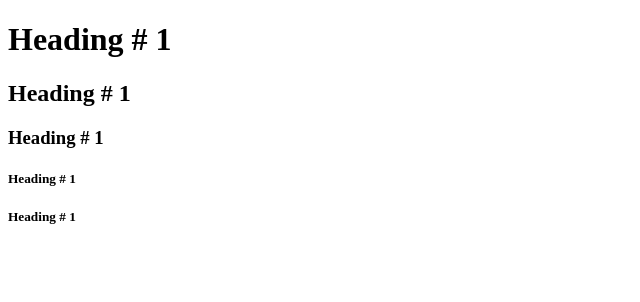
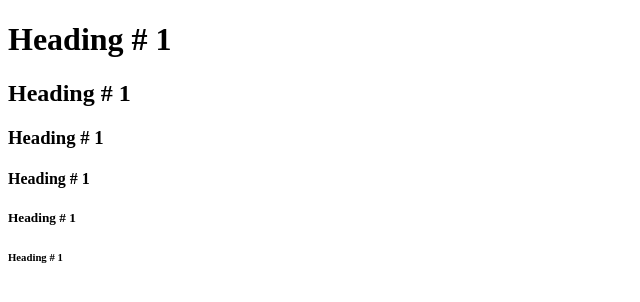
Before and after one commit to AnasWebDev/HTML_CSS_Task, a plain HTML site: page task_14_6/task2.html in a window 1280 px wide. Shown: the full height of the page, 0-640 px from the left. Drawn offline with Linux system fonts and the light colour scheme.

Commit message:
task finished

```diff
--- a/task_14_6/task2.html
+++ b/task_14_6/task2.html
@@ -3,13 +3,14 @@
 <head>
     <meta charset="UTF-8">
     <meta name="viewport" content="width=device-width, initial-scale=1.0">
-    <title>Document</title>
+    <title>Anas Yasien</title>
 </head>
 <body>
     <h1>Heading # 1</h1>
     <h2>Heading # 1</h2>
     <h3>Heading # 1</h3>
-    <h5>Heading # 1</h4>
+    <h4>Heading # 1</h4>
     <h5>Heading # 1</h5>
+    <h6>Heading # 1</h6>
 </body>
 </html>
```
Also changed, not shown: index.html (+2 -1 lines), task_14_6/task1.html (+1 -1 lines).
